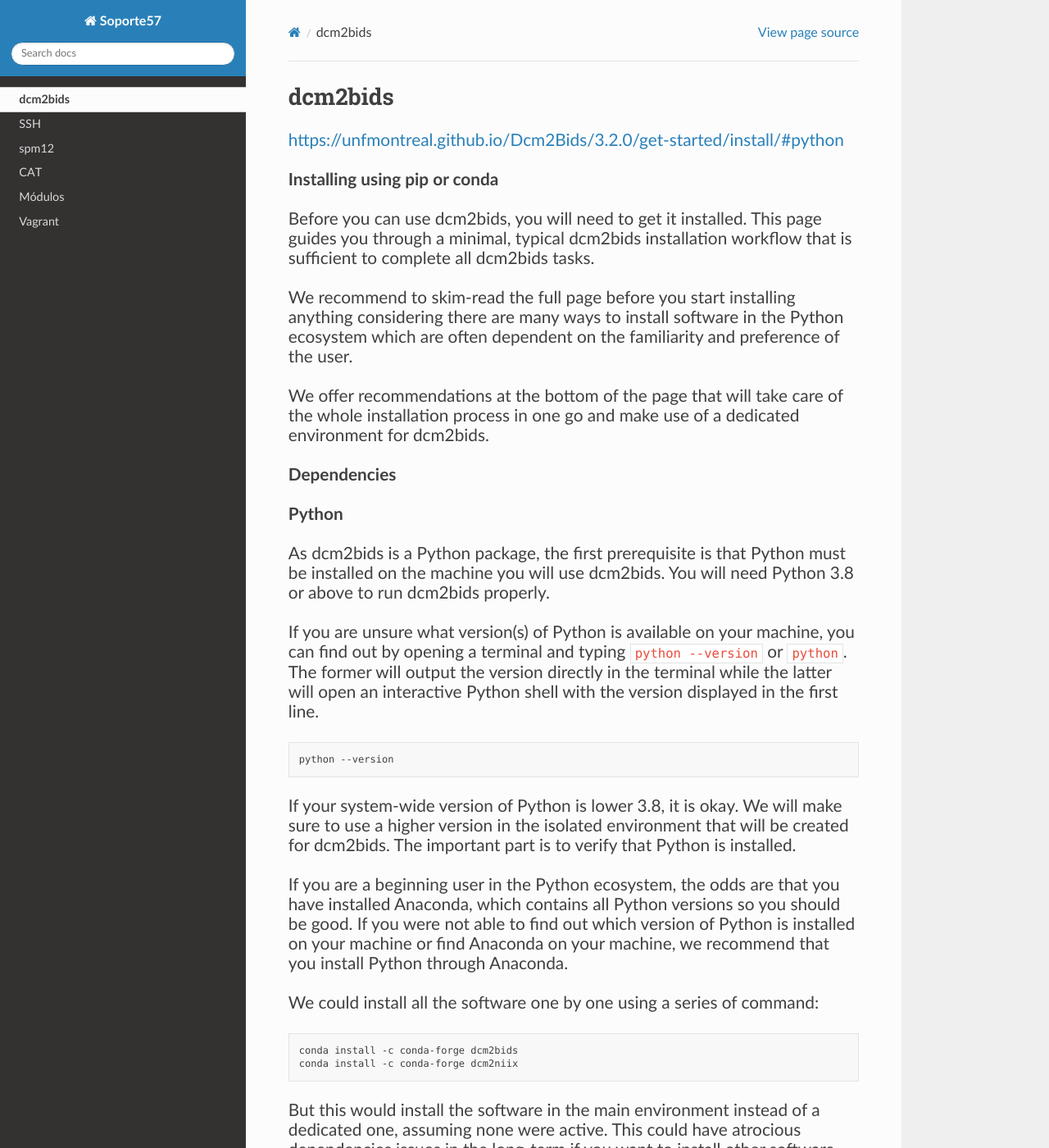
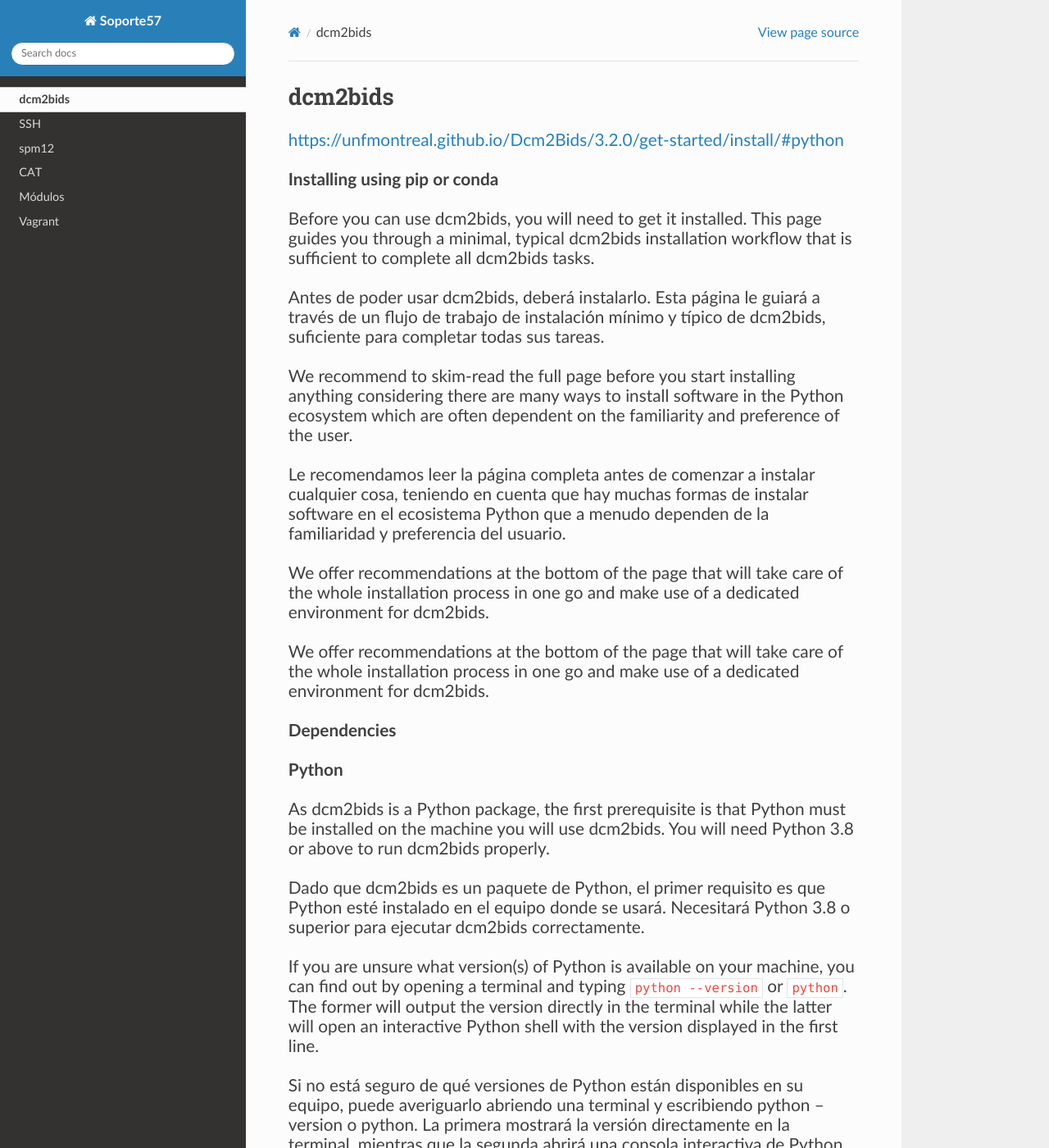
Before and after one commit to matecom57/santosg57-soporte, a Sphinx documentation site: the page built from docs/source/dcm2bids/dcm2bids.rst, in a window 1280 px wide and 1400 px high. Shown: the whole window at 82% size. Built offline with Sphinx 7.4.7 and the Read the Docs theme 3.1.0, drawn with Linux system fonts in a browser that asks for light colours; some of the changed text lies outside the part shown.

Commit message:
Test comité

```diff
--- a/docs/source/dcm2bids/dcm2bids.rst
+++ b/docs/source/dcm2bids/dcm2bids.rst
@@ -8,11 +8,19 @@
 Before you can use dcm2bids, you will need to get it installed. This page guides you through a minimal, typical dcm2bids installation
 workflow that is sufficient to complete all dcm2bids tasks.
 
+Antes de poder usar dcm2bids, deberá instalarlo. Esta página le guiará a través de un flujo de trabajo de instalación mínimo y típico de dcm2bids, suficiente para completar todas sus tareas.
+
+
 We recommend to skim-read the full page before you start installing anything considering there are many ways to install software in the
 Python ecosystem which are often dependent on the familiarity and preference of the user.
 
+Le recomendamos leer la página completa antes de comenzar a instalar cualquier cosa, teniendo en cuenta que hay muchas formas de instalar software en el ecosistema Python que a menudo dependen de la familiaridad y preferencia del usuario.
+
+
 We offer recommendations at the bottom of the page that will take care of the whole installation process in one go and make use of a
 dedicated environment for dcm2bids.
+
+We offer recommendations at the bottom of the page that will take care of the whole installation process in one go and make use of a dedicated environment for dcm2bids.
 
 **Dependencies**
 
@@ -21,10 +29,16 @@
 As dcm2bids is a Python package, the first prerequisite is that Python must be installed on the machine you will use dcm2bids. You will
 need Python 3.8 or above to run dcm2bids properly.
 
+Dado que dcm2bids es un paquete de Python, el primer requisito es que Python esté instalado en el equipo donde se usará. Necesitará Python 3.8 o superior para ejecutar dcm2bids correctamente.
+
+
 If you are unsure what version(s) of Python is available on your machine, you can find out by opening a terminal and typing ``python
 --version`` or ``python``. The former will output the version directly in the terminal while the latter will open an interactive Python
 shell
 with the version displayed in the first line.
+
+Si no está seguro de qué versiones de Python están disponibles en su equipo, puede averiguarlo abriendo una terminal y escribiendo python --version o python. La primera mostrará la versión directamente en la terminal, mientras que la segunda abrirá una consola interactiva de Python con la versión mostrada en la primera línea.
+
 
 .. code:: Bash
 
```
